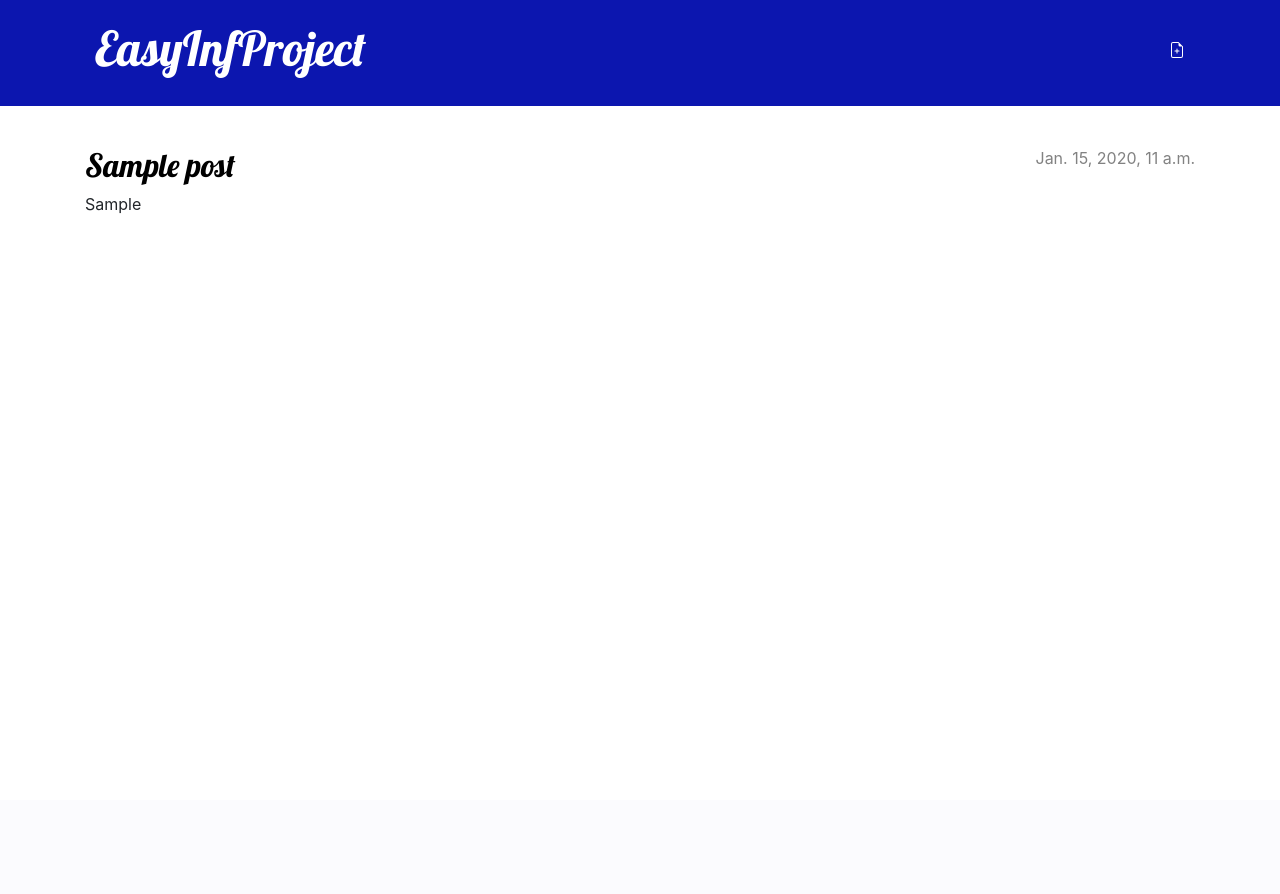
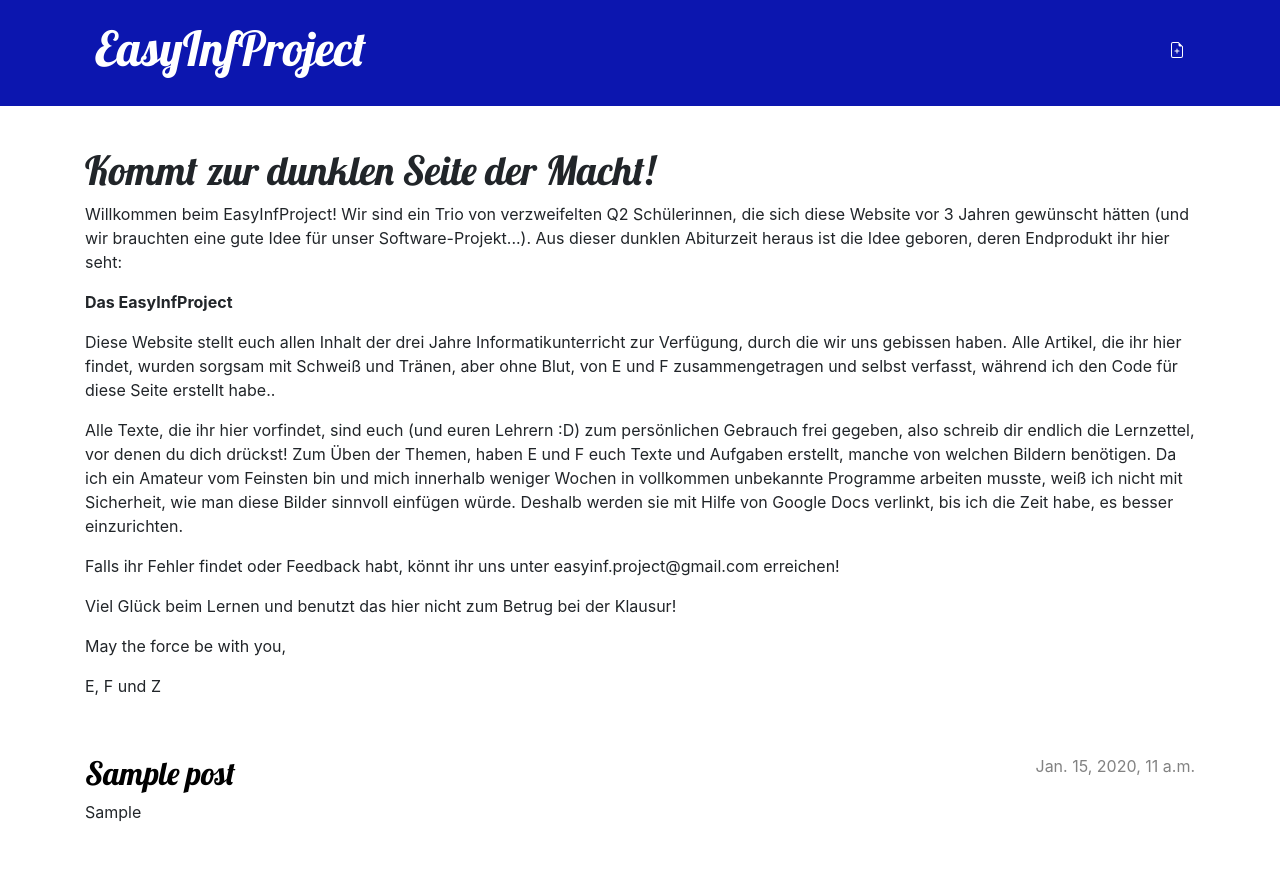
Before and after one commit to easyinfproject/my-first-blog, a Django app: page / in a window 1280 px wide. Before the commit the page ends 214 px from the top, so only its background shows below. Run offline with Django 4.2, Linux system fonts and the light colour scheme; tables that the repository leaves empty hold one stand-in row (values such as "Sample post").

Commit message:
Intro Text eingefügt.

```diff
--- a/myapp/templates/blog/post_list.html
+++ b/myapp/templates/blog/post_list.html
@@ -1,6 +1,18 @@
 {% extends 'blog/base.html' %}
 
 {% block content %}
+    <div id="content">
+        <h1>Kommt zur dunklen Seite der Macht!</h1>
+        <p>Willkommen beim EasyInfProject! Wir sind ein Trio von verzweifelten Q2 Schülerinnen, die sich diese Website vor 3 Jahren gewünscht hätten (und wir brauchten eine gute Idee für unser Software-Projekt...). Aus dieser dunklen Abiturzeit heraus ist die Idee geboren, deren Endprodukt ihr hier seht:</p>
+        <p><strong>Das EasyInfProject</strong></p>
+        <p>Diese Website stellt euch allen Inhalt der drei Jahre Informatikunterricht zur Verfügung, durch die wir uns gebissen haben.  Alle Artikel, die ihr hier findet, wurden sorgsam mit Schweiß und Tränen, aber ohne Blut, von E und F zusammengetragen und selbst verfasst, während ich den Code für diese Seite erstellt habe.</a>.</p>
+        <p>Alle Texte, die ihr hier vorfindet, sind euch (und euren Lehrern :D) zum persönlichen Gebrauch frei gegeben, also schreib dir endlich die Lernzettel, vor denen du dich drückst! Zum Üben der Themen, haben E und F euch Texte und Aufgaben erstellt, manche von welchen Bildern benötigen. Da ich ein Amateur vom Feinsten bin und mich innerhalb weniger Wochen in  vollkommen unbekannte Programme arbeiten musste, weiß ich nicht mit Sicherheit, wie man diese Bilder sinnvoll einfügen würde. Deshalb werden sie mit Hilfe von Google Docs verlinkt, bis ich die Zeit habe, es besser einzurichten.</p>
+        <p>Falls ihr Fehler findet oder Feedback habt, könnt ihr uns unter easyinf.project@gmail.com erreichen!</p>
+        <p>Viel Glück beim Lernen und benutzt das hier nicht zum Betrug bei der Klausur!</p>
+        <p>May the force be with you,</p>
+        <p>E, F und Z</p>
+        <p><br></p>
+    </div>
     {% for post in posts %}
         <article class="post">
             <time class="date">
```
